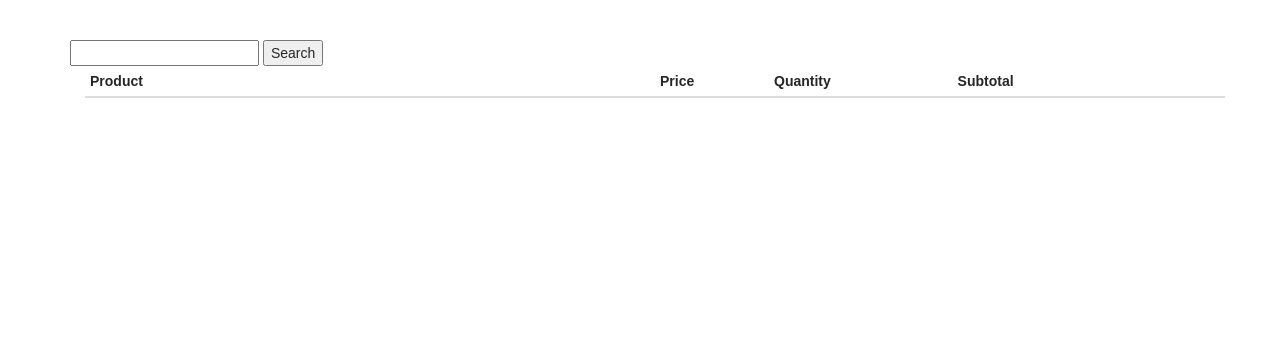
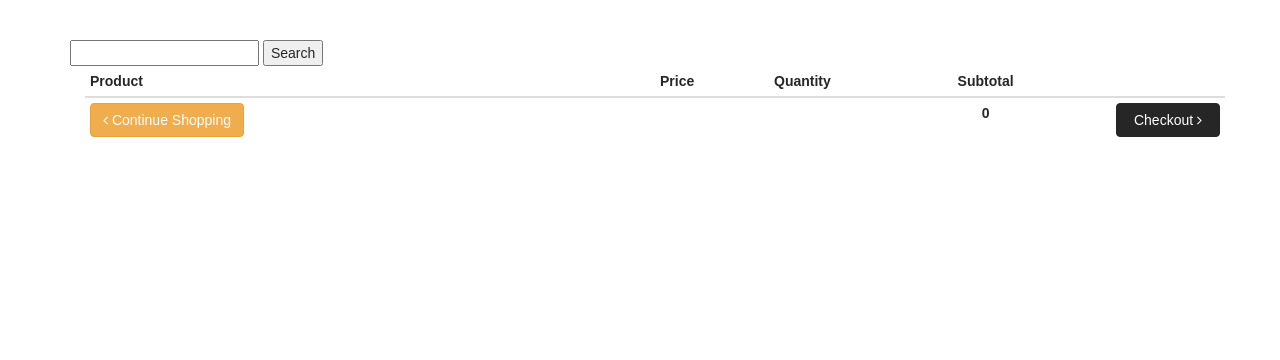
Before and after one commit to elkrojo/croiglas-shop, a Django app: page /cart/ in a window 1280 px wide. Shown: the part 60-420 px from the top of the page. Run offline with Django 3.2, Linux system fonts and the light colour scheme; lists and menus that the app fills with data are empty; some libraries are stand-ins or nearby versions; some web fonts are replaced.

Commit message:
Added table contents to cart page

```diff
--- a/cart/templates/cart.html
+++ b/cart/templates/cart.html
@@ -21,11 +21,37 @@
                     <td data-th="Product">
                         <div class="row">
                             <div class="col-sm-2 hidden-xs" style="background-image: url('{{ MEDIA_URL }}{{ item.product.image }}')"></div>
+                            <div class="col-sm-10">
+                                <h4 class="nomargin">{{ item.product.name }}</h4>
+                                <p>{{ item.product.description }}</p>
+                            </div>
                         </div>
                     </td>
+                    <td data-th="Price">{{ item.product.price }}</td>
+                    <form class="form-inline" method="post" action="{% url 'adjust_cart' item.id %}">
+                        {% csrf_token %}
+                        <td data-th="Quantity">
+                            <input name="quantity" type="number" class="form-control text-center" min="0" max="999" value="{{item.quantity}}">
+                        </td>
+                        <td data-th="Subtotal" class="text-center"></td>
+                        <td class="actions" data-th="">
+                        <button type="submit" class="btn btn-info btn-sm"><i class="fa fa-refresh"></i></button>
+					    </td>
+                    </form>
                 </tr>
             {% endfor %}
         </tbody>
+        <tfoot>
+            <tr class="visible-xs">
+                <td class="text-center"><strong>{{ total }}</strong></td>
+            </tr>
+            <tr>
+                <td><a href="#" class="btn btn-warning"><i class="fa fa-angle-left"></i> Continue Shopping</a></td>
+                <td colspan="2" class="hidden-xs"></td>
+                <td class="hidden-xs text-center"><strong>{{ total }}</strong></td>
+                <td><a href="#" class="btn btn-success btn-block">Checkout <i class="fa fa-angle-right"></i></a></td>
+            </tr>
+		</tfoot>
     </table>
 </div>
 
```
